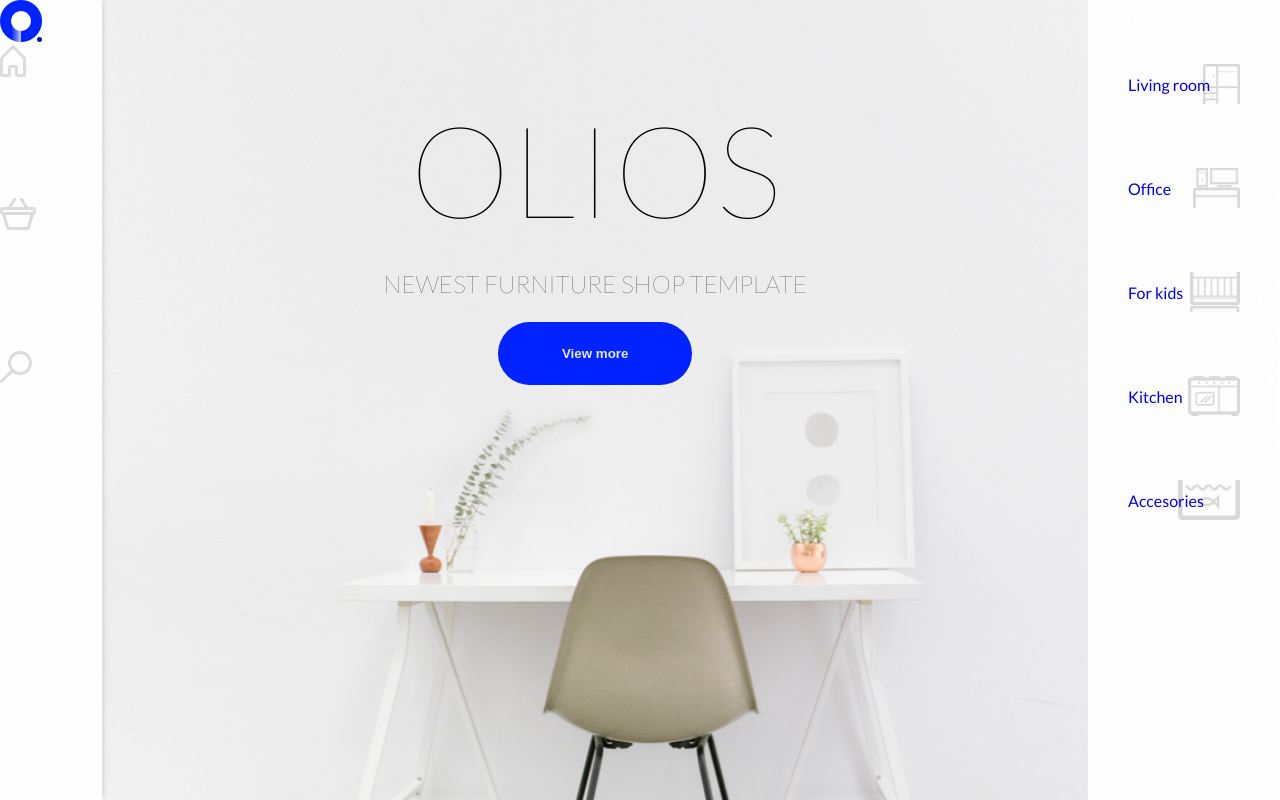
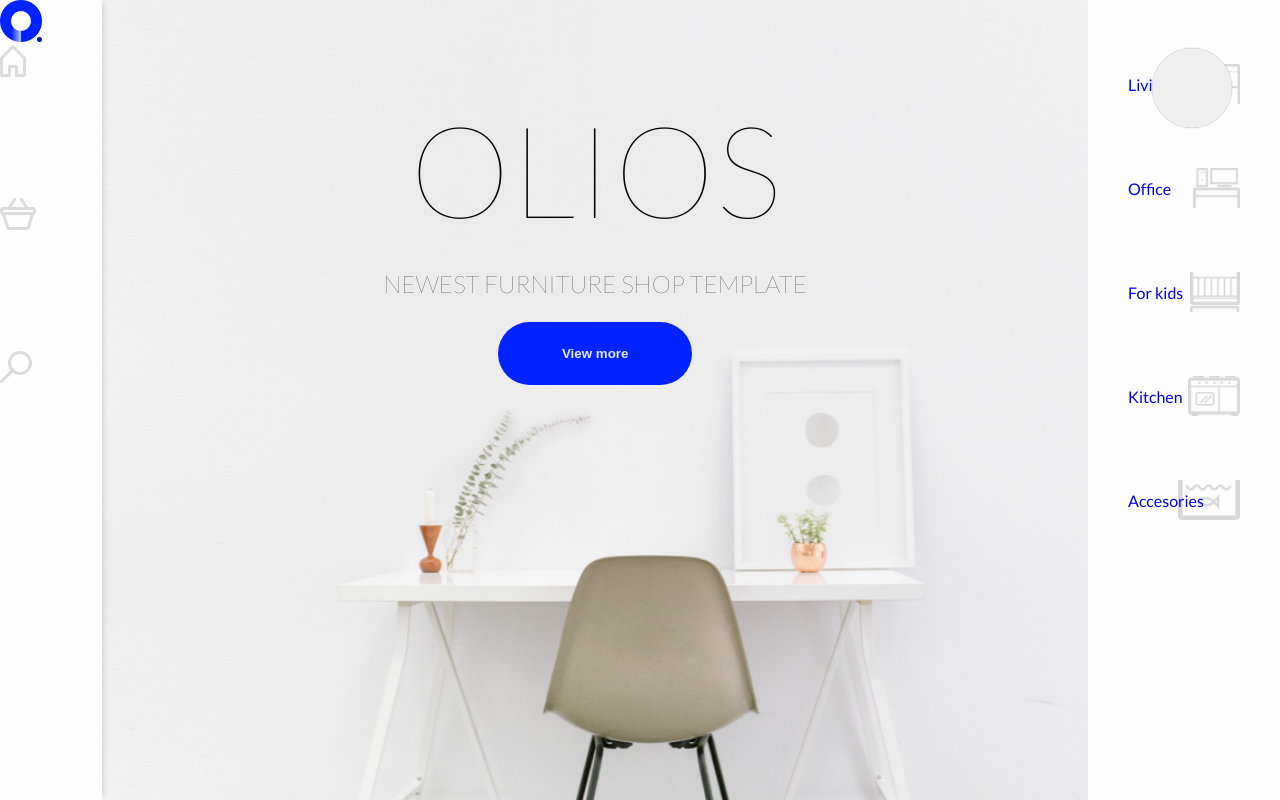
Before and after one commit to rafalpyska/ollios, a Vue app: page /#/ in a window 1280 px wide. Built offline with nearby package versions, Linux system fonts and the light colour scheme.

Commit message:
Add categories toggle button and initial styles to it

```diff
--- a/src/components/Home.vue
+++ b/src/components/Home.vue
@@ -3,7 +3,8 @@
   <div class="content">
     <slot name="title"></slot>
     <slot name="text"></slot>
-    <button>View more</button>
+    <button class="btn__view-more">View more</button>
+    <button class="btn__categories-toggle"></button>
   </div>
 
 </template>
@@ -16,7 +17,7 @@
 
 <style scoped lang="css">
 
-button {
+.btn__view-more {
   border: none;
   color: rgba(255, 255, 255, .9);
   background-color: rgba(0, 35, 255, 1);
@@ -25,4 +26,15 @@ button {
   margin-top: .75rem;
   font-weight: 700;
 }
+
+.btn__categories-toggle {
+  position: absolute;
+  top: 3rem;
+  right: 3rem;
+  width: 5rem;
+  height: 5rem;
+  border: 0;
+  border-radius: 50%;
+  box-shadow: 0 0 1px #888;
+}
 </style>
```
